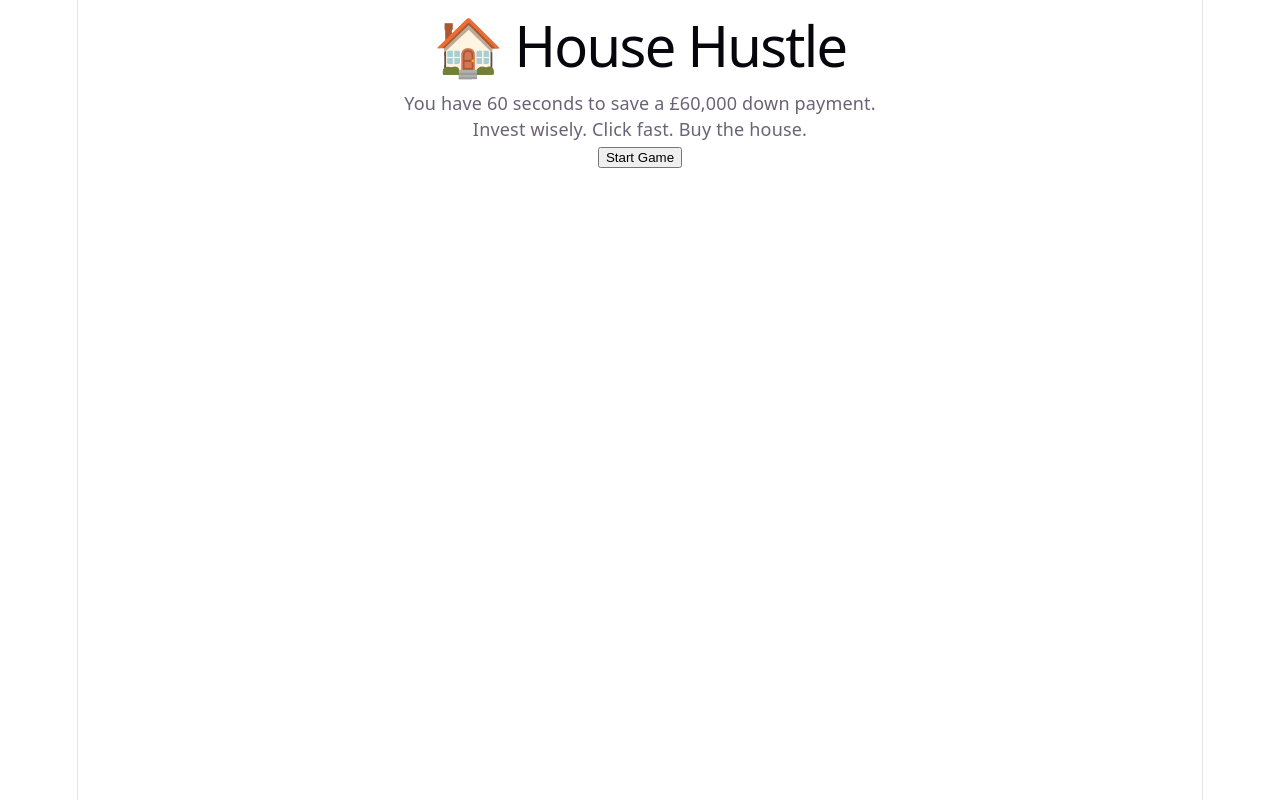
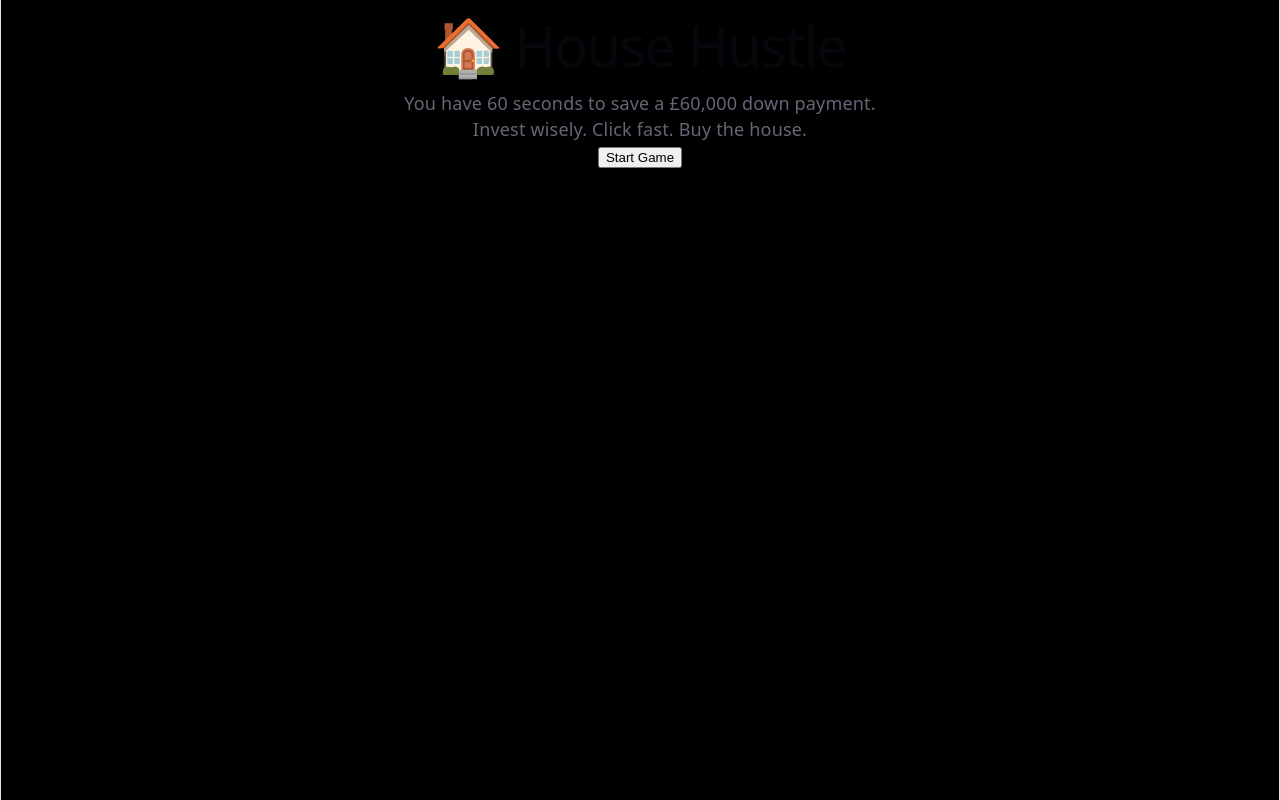
Before and after one commit to HenryBaylis/BlackRock-Hackathon-2026, a React (Vite) app: page / in a window 1280 px wide. Built offline with nearby package versions, Linux system fonts and the light colour scheme.

Commit message:
change cs

```diff
--- a/src/index.css
+++ b/src/index.css
@@ -1,7 +1,7 @@
 :root {
   --text: #6b6375;
   --text-h: #08060d;
-  --bg: #fff;
+  --bg: black;
   --border: #e5e4e7;
   --code-bg: #f4f3ec;
   --accent: #aa3bff;
@@ -55,7 +55,6 @@ body {
 }
 
 #root {
-  width: 1126px;
   max-width: 100%;
   margin: 0 auto;
   text-align: center;
--- a/src/minh.css
+++ b/src/minh.css
@@ -1,7 +1,6 @@
 .asset-grid {
-    display: grid;
-    grid-template-columns: repeat(3, 220px);
-    gap: 24px;
+    display: flex;
+    gap: 16px;
     justify-content: center;
 }
 
```
Also changed, not shown: src/assets/briefcase1.png (deleted).
